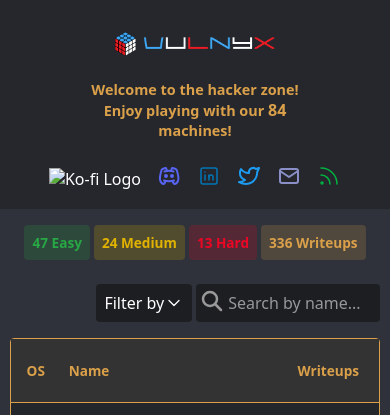
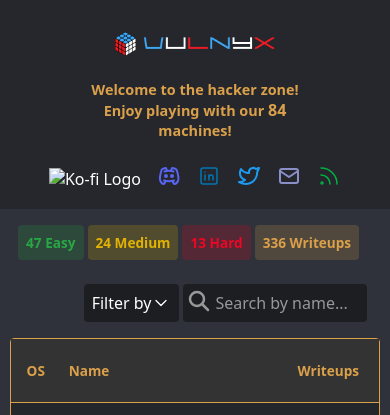
Before and after one commit to VulNyx/vulnyx, a Jekyll site: the page built from index.md, in a window 390 px wide. Shown: the top 415 px of the page. Built offline with Jekyll 4.4.1, drawn with Linux system fonts in a browser that asks for light colours.

Commit message:
fix: overlap filters and button

```diff
--- a/assets/style.scss
+++ b/assets/style.scss
@@ -212,7 +212,7 @@ main {
   background-color: rgb(0, 0, 0);
   border-radius: 0.25rem;
   padding: 0.5rem;
-  z-index: 10;
+  z-index: 9999;
 }
 
 .level-filter {
@@ -366,7 +366,7 @@ th {
   border-bottom: 1px solid #daa04a;
   position: sticky;
   top: 0;
-  z-index: 9999;
+  z-index: 9998;
 }
 
 .th-wrapper {
@@ -1043,6 +1043,7 @@ footer p {
     flex-direction: column;
     align-items: center;
     gap: 1.5rem;
+    padding-right: 0.8rem;
   }
 
   .filters {
```
